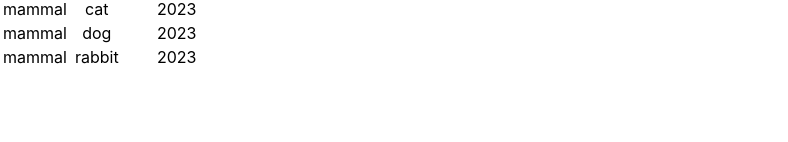
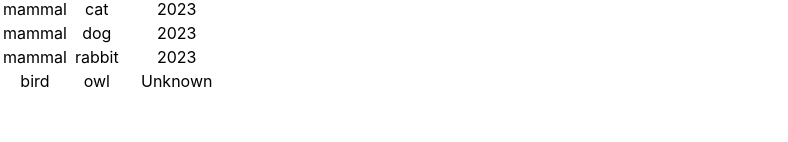
Before and after one commit to lenastoj/zoo, a React (Create React App) app: page / in a window 1280 px wide. Shown: the part 158-300 px from the top of the page, without its empty margins (0-788 px from the left). Built offline with nearby package versions, Linux system fonts and the light colour scheme.

Commit message:
drugi zadatak

```diff
--- a/src/AnimalList.js
+++ b/src/AnimalList.js
@@ -7,8 +7,11 @@ function AnimalList() {
     {type: 'bird', name: 'pigeon', dateOfBirth: new Date().getFullYear() },
     {type: 'mammal', name: 'cat', dateOfBirth: new Date().getFullYear() },
     {type: 'mammal', name: 'dog', dateOfBirth: new Date().getFullYear() },
-    {type: 'mammal', name: 'rabbit', dateOfBirth: new Date().getFullYear() }
+    {type: 'mammal', name: 'rabbit', dateOfBirth: new Date().getFullYear() },
+    {type: 'bird', name: 'owl'}
   ];
+  // {console.log(animals)}
+
 
   return(
     <div className="App">
@@ -22,12 +25,17 @@ function AnimalList() {
             </tr>
         </thead>
         <tbody>
-            {animals.map((animal, key) => {
+            {animals.map((animal, key) =>
+            {
             return (
                 <tr key={key}>
                 <td>{animal.type}</td>
                 <td>{animal.name}</td>
-                <td>{animal.dateOfBirth }</td>
+                {/* <td>{animal.dateOfBirth }</td> */}
+                {animal.dateOfBirth == null ?
+                  <td>Unknown</td> :
+                  <td>{animal.dateOfBirth }</td>
+                  }
                 </tr>
             )
             })}
```
